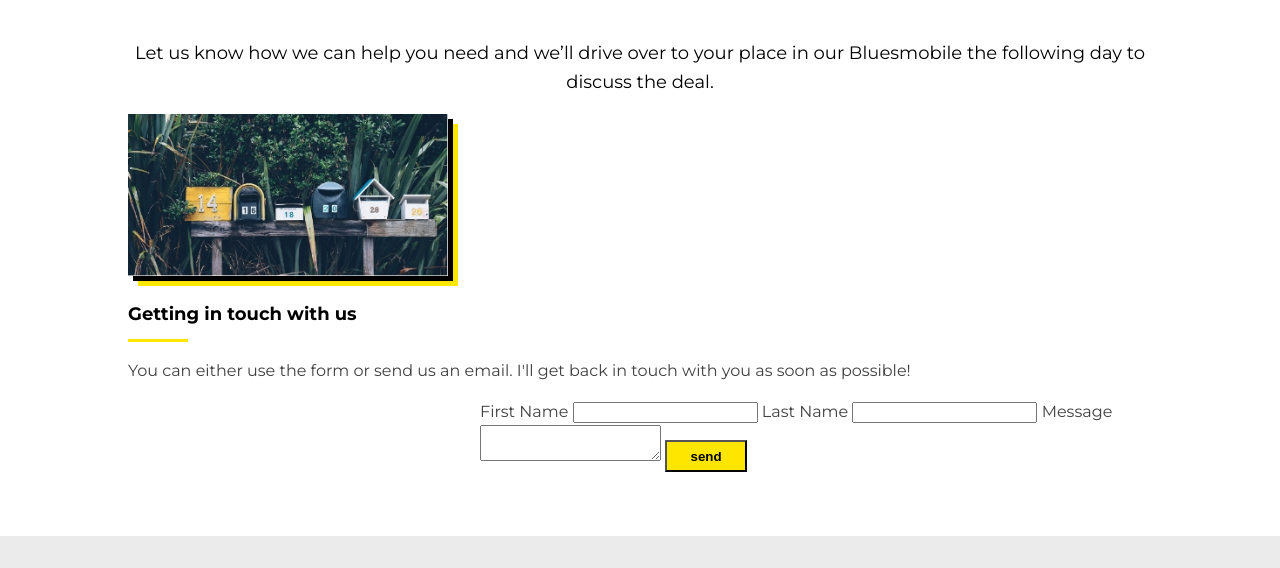
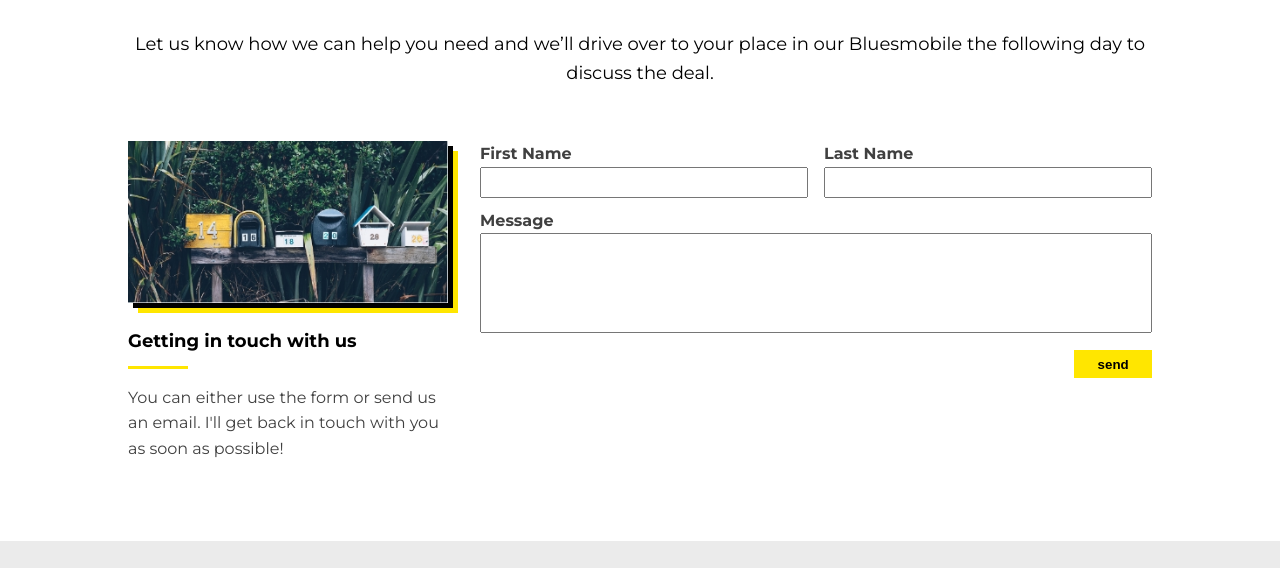
Before and after one commit to demetrio/marketing-seo, a plain HTML site: page contact.html in a window 1280 px wide. Shown: the part 232-800 px from the top of the page. Drawn offline with Linux system fonts and the light colour scheme.

Commit message:
almost done

```diff
--- a/contact.html
+++ b/contact.html
@@ -50,17 +50,17 @@
             </div>
 
             <div class="main-text">
-                <form action="#" method="POST">
-                    <label for="fname">First Name</label>
-                    <input id="fname" type="text" />
+                <form class="contact-form" action="#" method="POST">
+                    <label class="fname-label" for="fname">First Name</label>
+                    <input class="fname-input" id="fname" type="text" />
 
-                    <label for="lname">Last Name</label>
-                    <input id="lname" type="text" />
+                    <label class="lname-label" for="lname">Last Name</label>
+                    <input class="lname-input" id="lname" type="text" />
 
-                    <label for="message">Message</label>
-                    <textarea id="message"></textarea>
+                    <label class="message-label" for="message">Message</label>
+                    <textarea class="message-textarea" id="message"></textarea>
 
-                    <button class="btn btn-primary">send</button>
+                    <button class="btn btn-primary btn-form">send</button>
                 </form>
             </div>
         </main>
--- a/css/style.css
+++ b/css/style.css
@@ -27,7 +27,7 @@ strong {
 .page-title,
 .subtitle {
     grid-column: 2 / -2;
-    color: #000000;
+    color: #000;
     text-align: center;
 }
 
@@ -48,6 +48,7 @@ strong {
 }
 
 .subtitle {
+    margin: 0.5em 0 3em;
     font-size: 1.125rem;
 }
 
@@ -62,6 +63,7 @@ strong {
     color: #000;
     margin-top: 1.25em;
 }
+
 .section-title::after {
     content: '';
     display: block;
@@ -87,12 +89,17 @@ strong {
     font-weight: 700;
     margin-top: 0.5em;
     text-decoration: none;
+    border: 0;
 }
 
 .btn-primary {
     background: #ffe600;
     color: #000;
     justify-self: start;
+}
+
+.btn-form {
+    justify-self: end;
 }
 
 /* layout */
@@ -335,21 +342,78 @@ strong {
     padding: 4em 0;
 }
 
+.main-template > * {
+    grid-column: 2 / -2;
+}
+
 .main-image {
     margin-bottom: 1.5em;
     box-shadow: 5px 5px 0px black, 10px 10px 0 #ffe600;
 }
 
-.main-template > * {
-    grid-column: 2 / -2;
-}
-
 @media (min-width: 600px) {
-    .main-image {
+    .main-image,
+    .secondary-text {
         grid-column: 2;
     }
 
     .main-text {
         grid-column: 3 / span 2;
+        grid-row: span 2;
+    }
+
+    .secondary-text {
+        order: 2;
     }
 }
+
+/* ==================
+    form
+===================== */
+
+.contact-form {
+    display: grid;
+}
+
+label {
+    font-weight: 700;
+}
+
+input,
+textarea {
+    margin-bottom: 0.75em;
+    padding: 0.4em;
+    font-family: inherit;
+}
+
+textarea {
+    resize: none;
+    height: 100px;
+}
+
+@media (min-width: 600px) {
+    .contact-form {
+        grid-template-columns: repeat(2, 1fr);
+        grid-auto-flow: dense;
+        grid-column-gap: 1em;
+    }
+
+    .fname-label,
+    .fname-input {
+        grid-column: 1;
+    }
+
+    .lname-label,
+    .lname-input {
+        grid-column: 2;
+    }
+
+    .message-label,
+    .message-textarea {
+        grid-column: span 2;
+    }
+
+    .btn-form {
+        grid-column: 2;
+    }
+}
```
Also changed, not shown: about.html (+2 -2 lines), index.html (+1 -1 lines).
